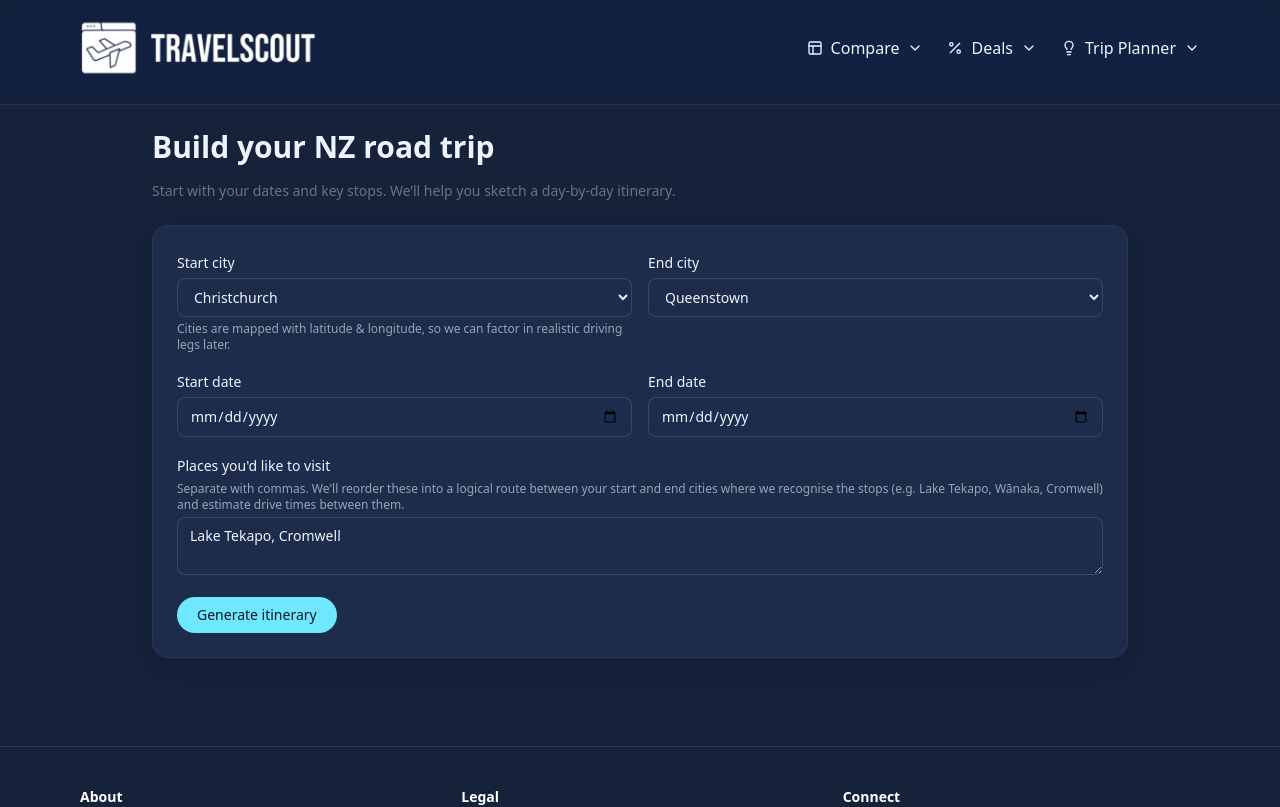
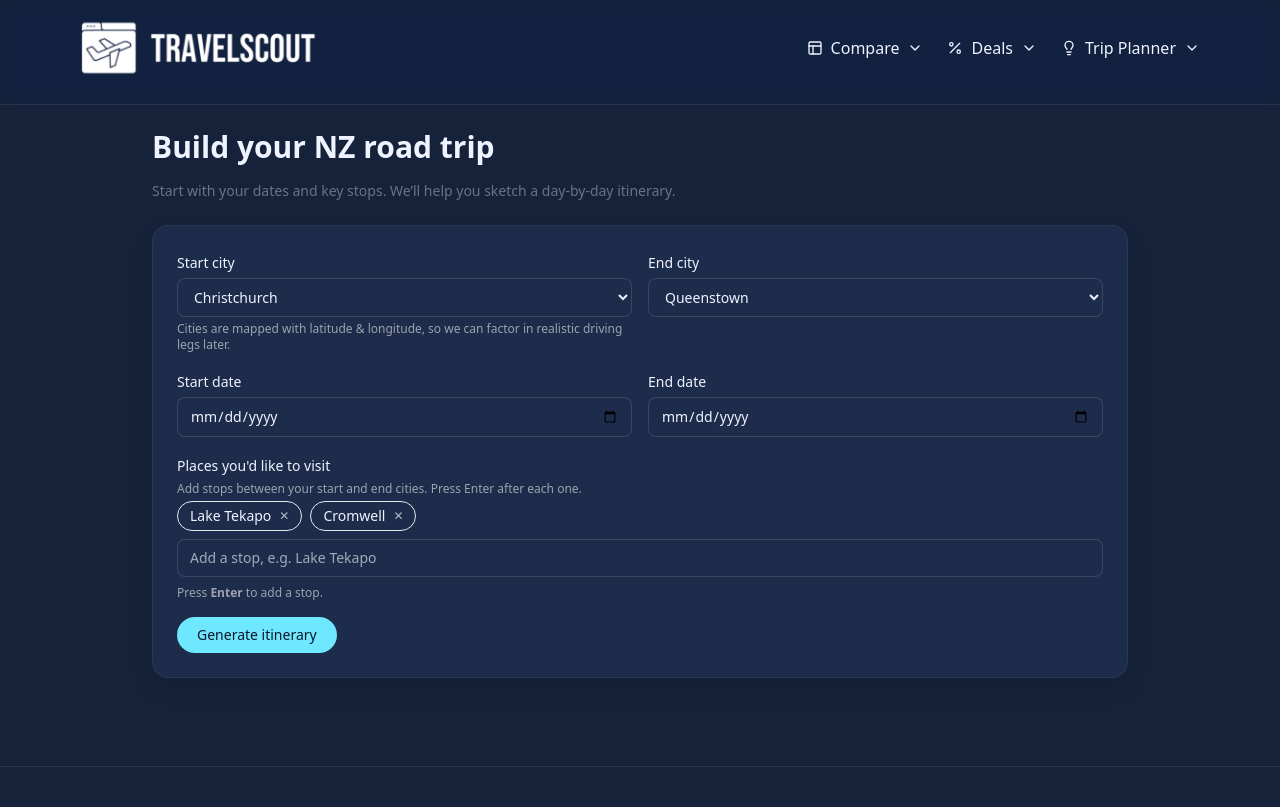
Before and after one commit to BrettWS2025/travelscout, a Next.js app: page /trip-planner in a window 1280 px wide. Shown: the top 807 px of the page. Built offline with nearby package versions, Linux system fonts and the light colour scheme.

Commit message:
Update TripPlanner.tsx

```diff
--- a/components/TripPlanner.tsx
+++ b/components/TripPlanner.tsx
@@ -16,6 +16,7 @@ import {
   getCityById,
 } from "@/lib/nzCities";
 import { orderWaypointNamesByRoute } from "@/lib/nzStops";
+import WaypointInput from "@/components/WaypointInput";
 
 // Dynamically import TripMap only on the client to avoid `window` errors on the server
 const TripMap = dynamic(() => import("@/components/TripMap"), {
@@ -61,7 +62,7 @@ export default function TripPlanner() {
   const [endCityId, setEndCityId] = useState(DEFAULT_END_CITY_ID);
   const [startDate, setStartDate] = useState("");
   const [endDate, setEndDate] = useState("");
-  const [waypointsInput, setWaypointsInput] = useState("Lake Tekapo, Cromwell");
+  const [waypoints, setWaypoints] = useState<string[]>(["Lake Tekapo", "Cromwell"]);
   const [plan, setPlan] = useState<TripPlan | null>(null);
   const [error, setError] = useState<string | null>(null);
   const [hasSubmitted, setHasSubmitted] = useState(false);
@@ -89,10 +90,7 @@ export default function TripPlanner() {
 
     try {
       // Split free-text waypoints (comma-separated) into an array of names
-      const rawWaypointNames = waypointsInput
-        .split(",")
-        .map((s) => s.trim())
-        .filter(Boolean);
+      const rawWaypointNames = waypoints;
 
       // 1) Use coordinates to order waypoint names in logical route order
       const {
@@ -206,21 +204,15 @@ export default function TripPlanner() {
 
           {/* Waypoints */}
             <div className="space-y-1">
-          <label className="text-sm font-medium">
-            Places you&apos;d like to visit
-          </label>
+              <label className="text-sm font-medium">Places you'd like to visit</label>
                <p className="text-xs text-gray-400">
-            Separate with commas. We&apos;ll reorder these into a logical route
-            between your start and end cities where we recognise the stops
-            (e.g. Lake Tekapo, Wānaka, Cromwell) and estimate drive times
-            between them.
+                  Add stops between your start and end cities. Press Enter after each one.
                 </p>
-          <textarea
-            value={waypointsInput}
-            onChange={(e) => setWaypointsInput(e.target.value)}
-            className="input-dark mt-1 w-full text-sm"
-            rows={2}
-            placeholder="eg. Cromwell, Lake Tekapo, Wanaka"
+
+              <WaypointInput
+                value={waypoints}
+               onChange={setWaypoints}
+                placeholder="Add a stop, e.g. Lake Tekapo"
             />
             </div>
 
```
Lines whose indentation alone changed are shown as unchanged.
